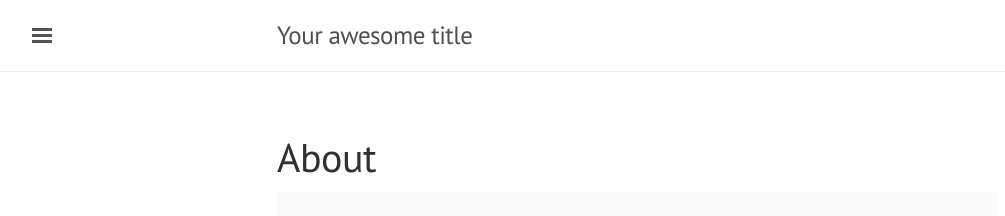
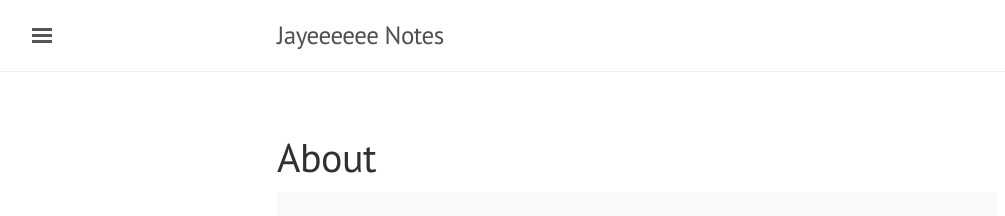
Before and after one commit to jayeeeeee/jayeeeeee.github.io, a Jekyll site: the page built from about.md, in a window 1280 px wide. Shown: the top 216 px of the page, without its empty margins (3-1008 px from the left). Built offline with Jekyll 4.4.1, drawn with Linux system fonts in a browser that asks for light colours; part of the change alters nothing that is shown.

Commit message:
Upadate _config.yml settings

```diff
--- a/_config.yml
+++ b/_config.yml
@@ -13,16 +13,6 @@
 # you will see them accessed via {{ site.title }}, {{ site.email }}, and so on.
 # You can create any custom variable you would like, and they will be accessible
 # in the templates via {{ site.myvariable }}.
-title: Your awesome title
-email: your-email@domain.com
-description: > # this means to ignore newlines until "baseurl:"
-  Write an awesome description for your new site here. You can edit this
-  line in _config.yml. It will appear in your document head meta (for
-  Google search results) and in your feed.xml site description.
-baseurl: "" # the subpath of your site, e.g. /blog
-url: "" # the base hostname & protocol for your site, e.g. http://example.com
-twitter_username: jekyllrb
-github_username:  jekyll
 
 # Build settings
 markdown: kramdown
@@ -32,3 +22,15 @@ gems:
 exclude:
   - Gemfile
   - Gemfile.lock
+
+# Setup
+title: Jayeeeeee Notes
+email: ""
+description: Hello World
+baseurl: "" # the subpath of your site, e.g. /blog
+url: https://jayeeeeee.github.io/ # the base hostname & protocol for your site, e.g. http://example.com
+#twitter_username: jekyllrb
+github_username:  jayeeeeee
+
+# Custom vars
+version:             1.0.0
```
